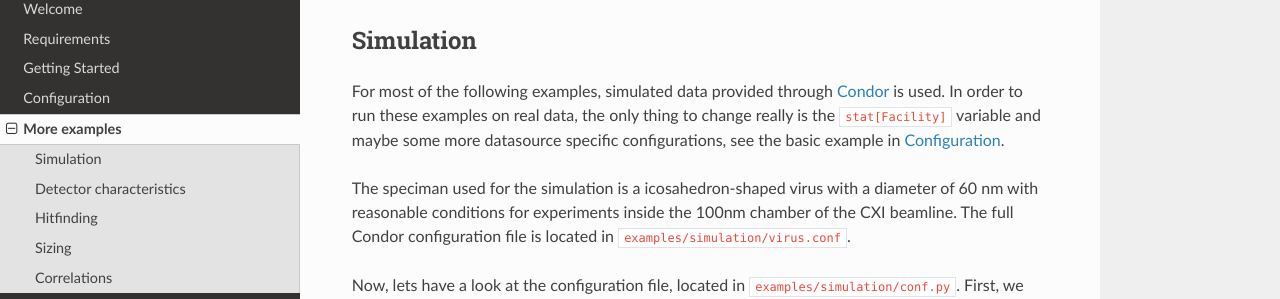
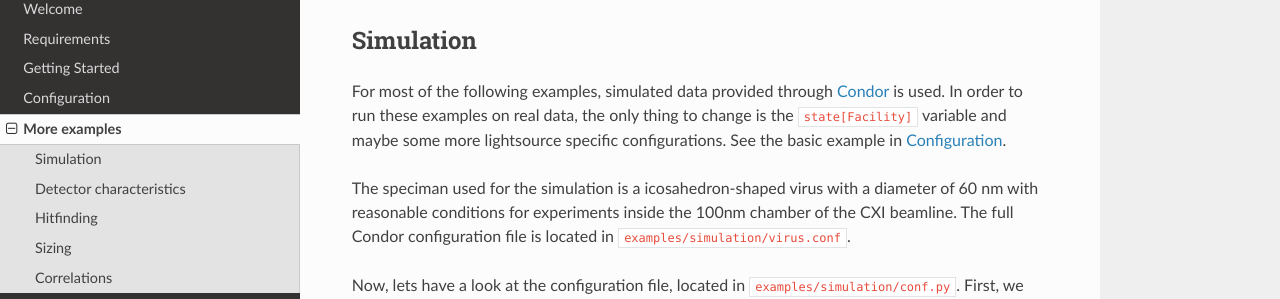
Before and after one commit to FXIhub/hummingbird, a Sphinx documentation site: the page built from docs/examples.rst, in a window 1280 px wide and 900 px high. Shown: the part 136-435 px from the top of the window. Built offline with Sphinx 7.4.7 and the Read the Docs theme 2.0.0, drawn with Linux system fonts in a browser that asks for light colours.

Commit message:
examples.rst edited online with Bitbucket

```diff
--- a/docs/examples.rst
+++ b/docs/examples.rst
@@ -3,7 +3,7 @@ More examples
 
 Simulation
 ----------
-For most of the following examples, simulated data provided through `Condor <http://lmb.icm.uu.se/condor/simulation>`_ is used. In order to run these examples on real data, the only thing to change really is the ``stat[Facility]`` variable and maybe some more datasource specific configurations, see the basic example in :doc:`Configuration <configuration>`.
+For most of the following examples, simulated data provided through `Condor <http://lmb.icm.uu.se/condor/simulation>`_ is used. In order to run these examples on real data, the only thing to change is the ``state[Facility]`` variable and maybe some more lightsource specific configurations. See the basic example in :doc:`Configuration <configuration>`.
 
 The speciman used for the simulation is a icosahedron-shaped virus with a diameter of 60 nm with reasonable conditions for experiments inside the 100nm chamber of the CXI beamline. The full Condor configuration file is located in ``examples/simulation/virus.conf``.
 
```
